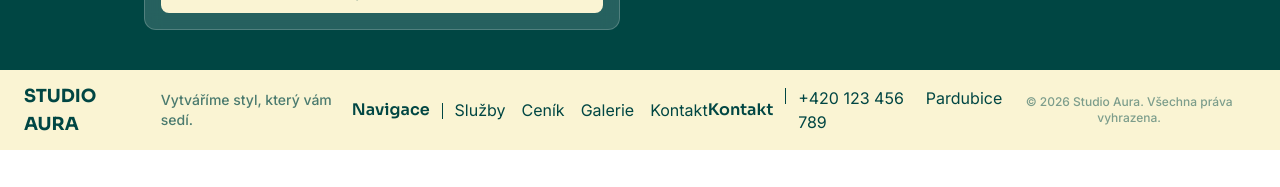
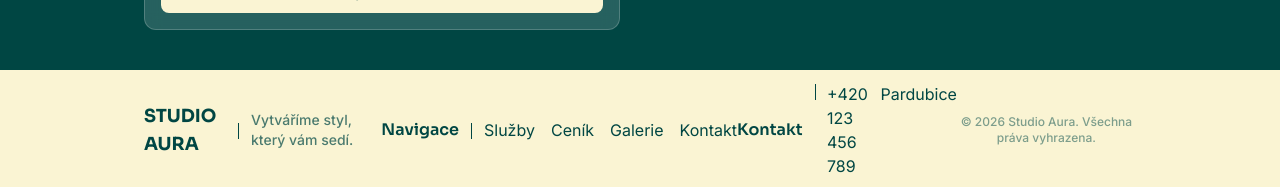
Before and after one commit to thentrsfs/studio-aura, a Next.js app: page / in a window 1280 px wide. Shown: the part 4174-4361 px from the top of the page. Before the commit the page ends 4324 px from the top, so only its background shows below. Built offline with nearby package versions, Linux system fonts and the light colour scheme.

Commit message:
Add padding to footer on desktop

```diff
--- a/components/sections/Kontakt.tsx
+++ b/components/sections/Kontakt.tsx
@@ -37,10 +37,11 @@ const Kontakt = ({theme, isMenuOpen, setIsMenuOpen} : {theme: string, isMenuOpen
 
     <iframe className="w-full lg:h-120 rounded-xl shadow-lg border-5 border-white/10" src="https://www.google.com/maps/embed?pb=!1m18!1m12!1m3!1d82007.52918847471!2d15.676048253770366!3d50.03505584517829!2m3!1f0!2f0!3f0!3m2!1i1024!2i768!4f13.1!3m3!1m2!1s0x470dc94b239307b5%3A0x12d59894ccf624ae!2z0J_QsNGA0LTRg9Cx0LjRhtC1!5e0!3m2!1ssr!2scz!4v1775219406732!5m2!1ssr!2scz" loading="lazy" ></iframe>
         </div>
-        <footer className="w-full block mt-auto bg-background text-primary lg:py-3 py-5">
-  <div className="w-full mx-auto px-6 flex max-lg:flex-col max-lg:gap-8 justify-between lg:items-center">
-    <div className="flex max-lg:flex-col lg:gap-4 gap-2 lg:items-center">
+        <footer className="w-full lg:px-36 px-6 block mt-auto bg-background text-primary lg:py-3 py-5">
+  <div className="w-full mx-auto flex max-lg:flex-col max-lg:gap-8 justify-between lg:items-center">
+    <div className="flex max-lg:flex-col lg:gap-3 gap-2 lg:items-center">
       <a href="#hero" className="text-lg font-bold uppercase font-sora">Studio Aura</a>
+      <div className="w-px h-4 bg-primary mt-0.5 md:block hidden"/>
       <p className="text-primary/70 text-sm font-medium">
         Vytváříme styl, který vám sedí.
       </p>
```
